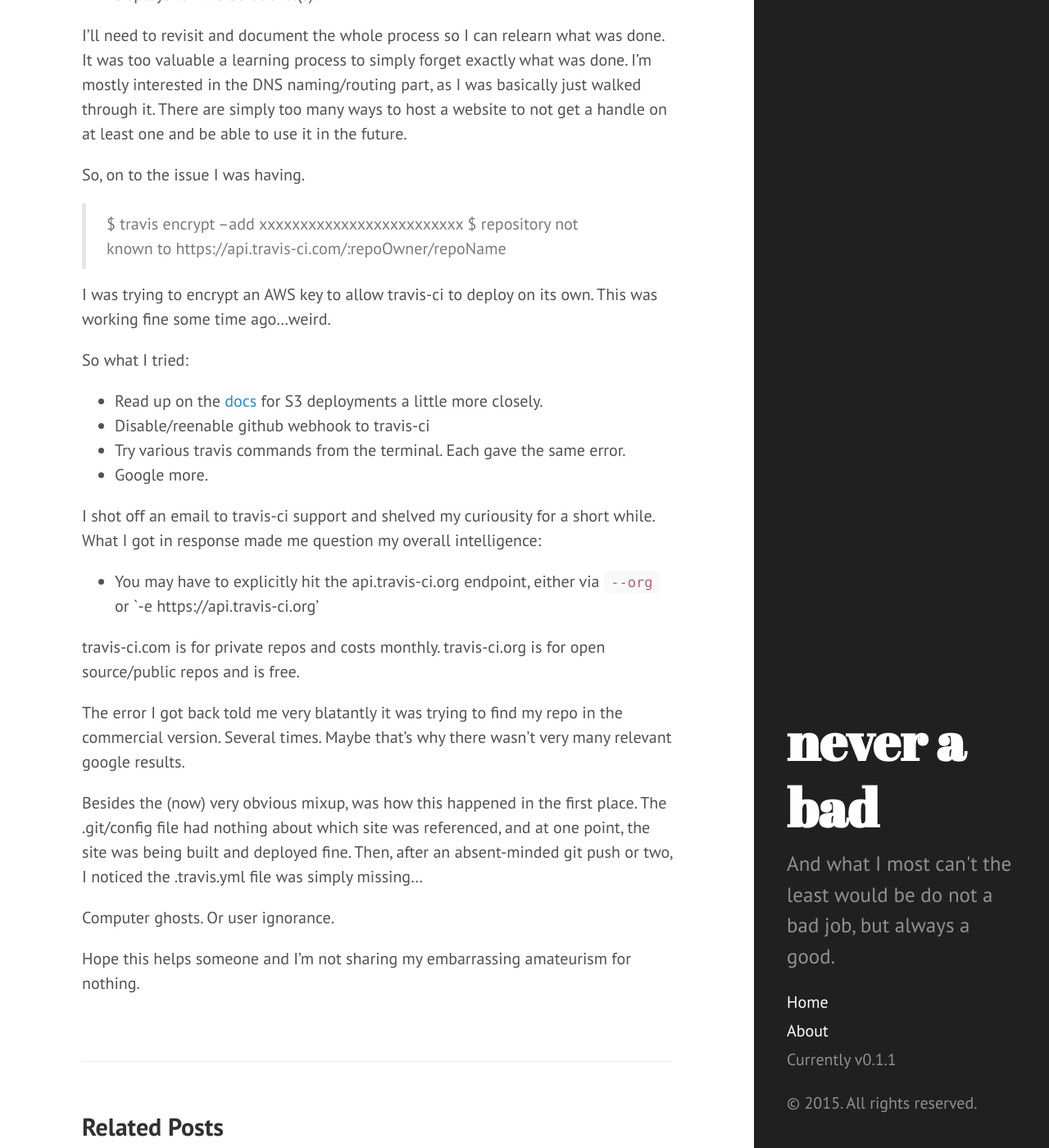
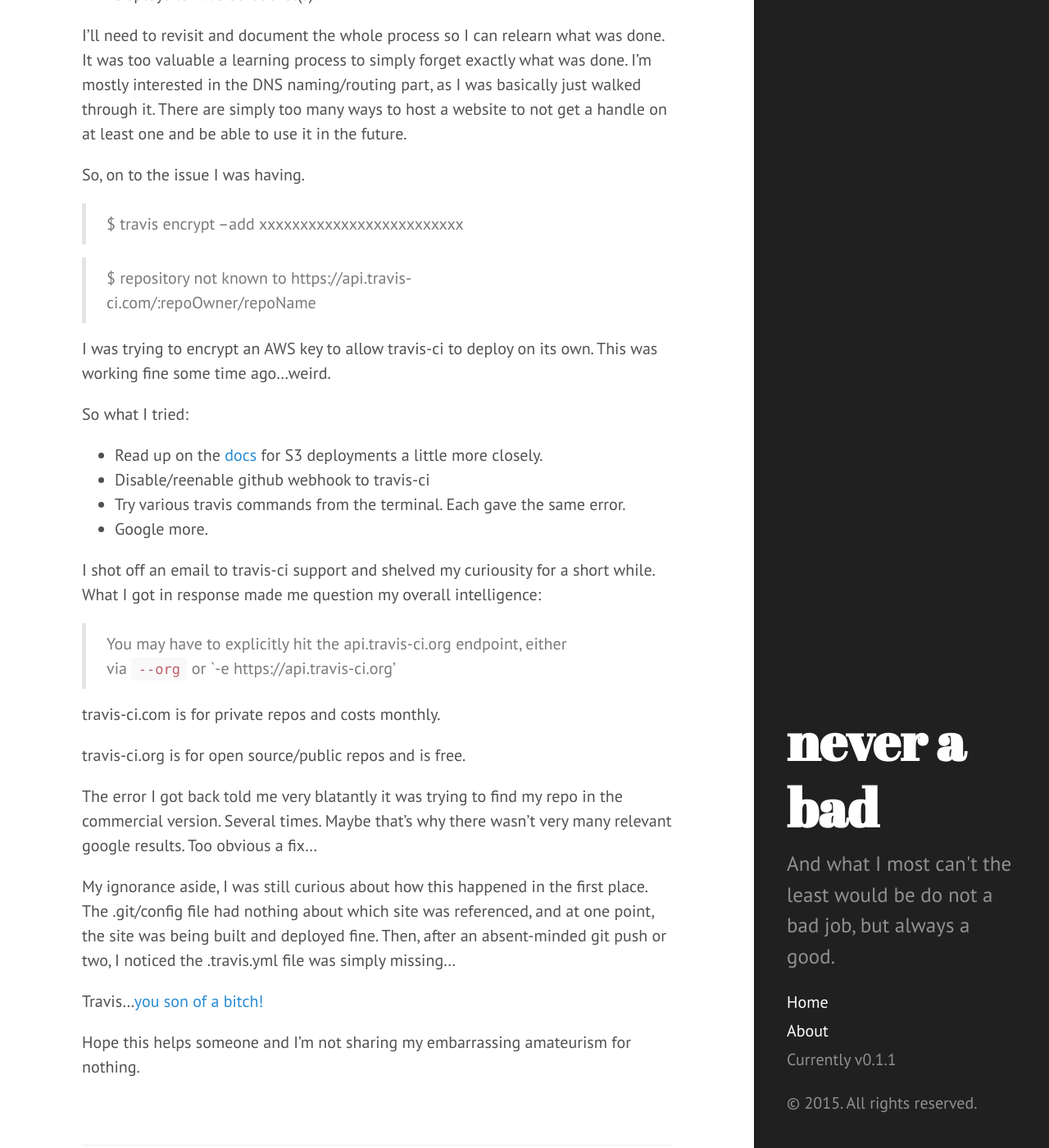
Before and after one commit to necampanini/never-a-bad, a Jekyll site: the page built from _posts/2015-01-21-RepoNotKnown.md, in a window 1280 px wide and 1400 px high, scrolled down 592 px. Shown: the whole window at 82% size. Built offline with Jekyll 4.4.1, drawn with Linux system fonts in a browser that asks for light colours; Markdown is read by kramdown in place of the engine named in the settings.

Commit message:
post 2 clean up

```diff
--- a/_posts/2015-01-21-RepoNotKnown.md
+++ b/_posts/2015-01-21-RepoNotKnown.md
@@ -21,6 +21,7 @@ I'll need to revisit and document the whole process so I can relearn what was do
 So, on to the issue I was having.
 
 > $ travis encrypt --add xxxxxxxxxxxxxxxxxxxxxxxxx
+
 > $ repository not known to https://api.travis-ci.com/:repoOwner/repoName
 
 I was trying to encrypt an AWS key to allow travis-ci to deploy on its own. This was working fine some time ago...weird.
@@ -34,15 +35,16 @@ So what I tried:
 
 I shot off an email to travis-ci support and shelved my curiousity for a short while. What I got in response made me question my overall intelligence:
 
-* You may have to explicitly hit the api.travis-ci.org endpoint, either via `--org` or `-e https://api.travis-ci.org'
+> You may have to explicitly hit the api.travis-ci.org endpoint, either via `--org` or `-e https://api.travis-ci.org'
 
 travis-ci.com is for private repos and costs monthly.
+
 travis-ci.org is for open source/public repos and is free.
 
-The error I got back told me very blatantly it was trying to find my repo in the commercial version. Several times. Maybe that's why there wasn't very many relevant google results.
+The error I got back told me very blatantly it was trying to find my repo in the commercial version. Several times. Maybe that's why there wasn't very many relevant google results. Too obvious a fix...
 
-Besides the (now) very obvious mixup, was how this happened in the first place. The .git/config file had nothing about which site was referenced, and at one point, the site was being built and deployed fine. Then, after an absent-minded git push or two, I noticed the .travis.yml file was simply missing...
+My ignorance aside, I was still curious about how this happened in the first place. The .git/config file had nothing about which site was referenced, and at one point, the site was being built and deployed fine. Then, after an absent-minded git push or two, I noticed the .travis.yml file was simply missing...
 
-Computer ghosts. Or user ignorance.
+Travis...[you son of a bitch!](http://www.youtube.com/watch?v=txuWGoZF3ew&t=0m6s)
 
 Hope this helps someone and I'm not sharing my embarrassing amateurism for nothing.
```
